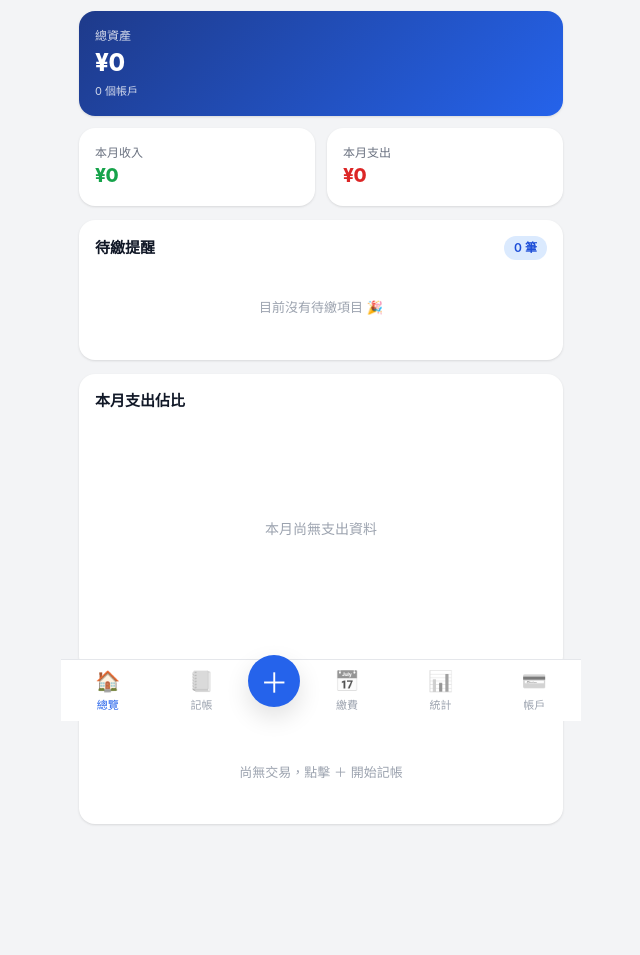
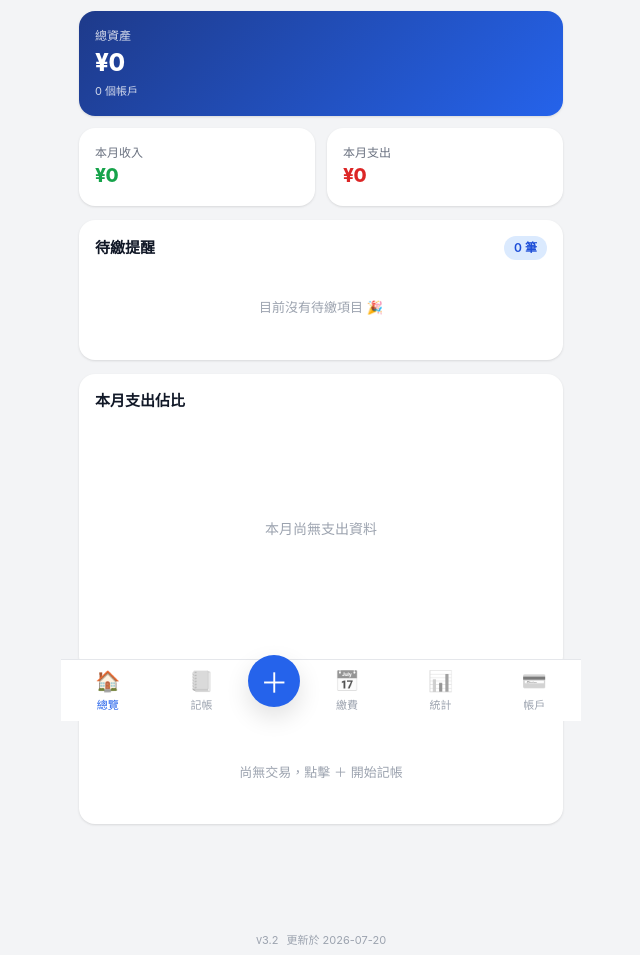
Before and after one commit to tk101012000/expense-tracker, a plain HTML site: page index.html in a window 1280 px wide. Shown: the part 79-1034 px from the top of the page, without its empty margins (319-959 px from the left). Before the commit the page ends 993 px from the top, so only its background shows below. Drawn offline with Linux system fonts and the light colour scheme.

Commit message:
feat: 頁尾顯示版本號與修改日期 (v3.2)

```diff
--- a/css/styles.css
+++ b/css/styles.css
@@ -253,6 +253,12 @@ body {
 
 canvas { display: block; width: 100% !important; }
 
+/* ---------- Footer ---------- */
+.app-footer {
+  text-align: center; font-size: 11px; color: var(--text-3, #999);
+  padding: 18px 0 6px; display: flex; gap: 8px; justify-content: center;
+}
+
 @media (min-width: 560px) {
   body { font-size: 16px; }
   #main { padding-left: 18px; padding-right: 18px; }
--- a/index.html
+++ b/index.html
@@ -341,6 +341,11 @@
   <!-- Toast -->
   <div id="toast" class="toast" hidden></div>
 
+  <footer class="app-footer">
+    <span id="appVersion">v—</span>
+    <span id="appBuildDate"></span>
+  </footer>
+
   <script src="js/cloud.js"></script>
   <script src="js/app.js"></script>
 </body>
--- a/js/app.js
+++ b/js/app.js
@@ -39,6 +39,10 @@ const ACCOUNT_META = {
 };
 
 const CHART_COLORS = ['#2563eb', '#dc2626', '#16a34a', '#f59e0b', '#8b5cf6', '#06b6d4', '#ec4899', '#84cc16', '#f97316', '#14b8a6', '#6366f1', '#a855f7', '#eab308', '#64748b'];
+
+/* ---------- 版本資訊 ---------- */
+const APP_VERSION = 'v3.2';
+const APP_BUILD_DATE = '2026-07-20';
 
 /* ---------- 工具 ---------- */
 const $ = (s, r = document) => r.querySelector(s);
@@ -839,6 +843,9 @@ function init() {
   if ('serviceWorker' in navigator) {
     navigator.serviceWorker.register('sw.js').catch(() => { });
   }
+  // 頁尾版本號
+  if ($('#appVersion')) $('#appVersion').textContent = APP_VERSION;
+  if ($('#appBuildDate')) $('#appBuildDate').textContent = '更新於 ' + APP_BUILD_DATE;
 }
 document.addEventListener('DOMContentLoaded', init);
 
```
